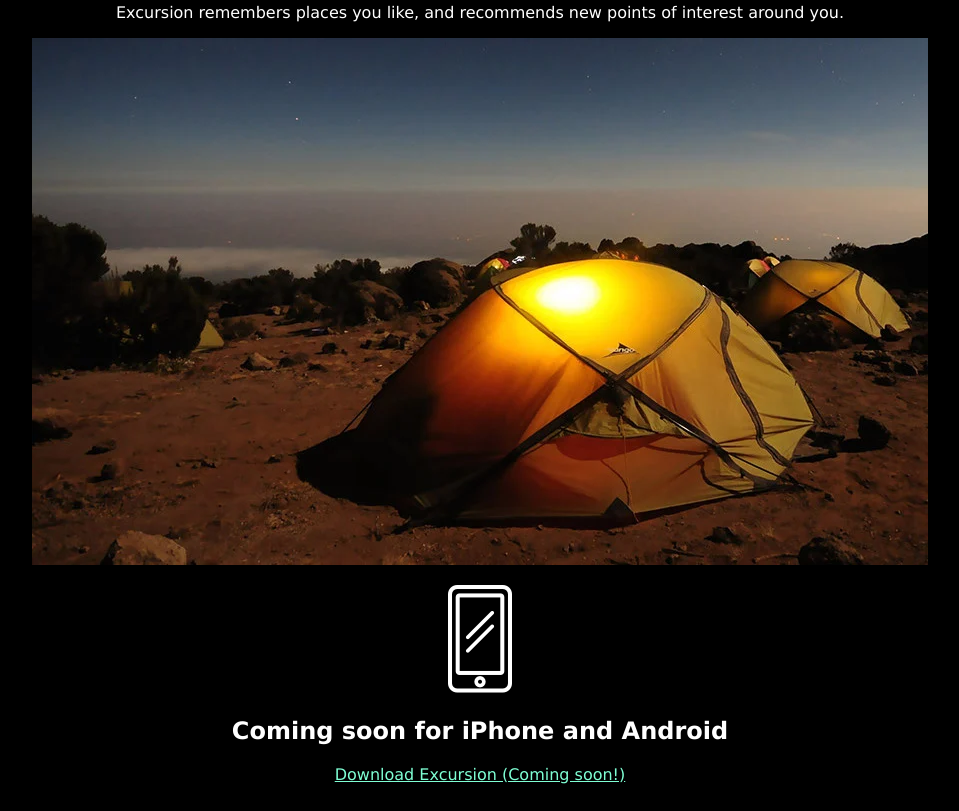
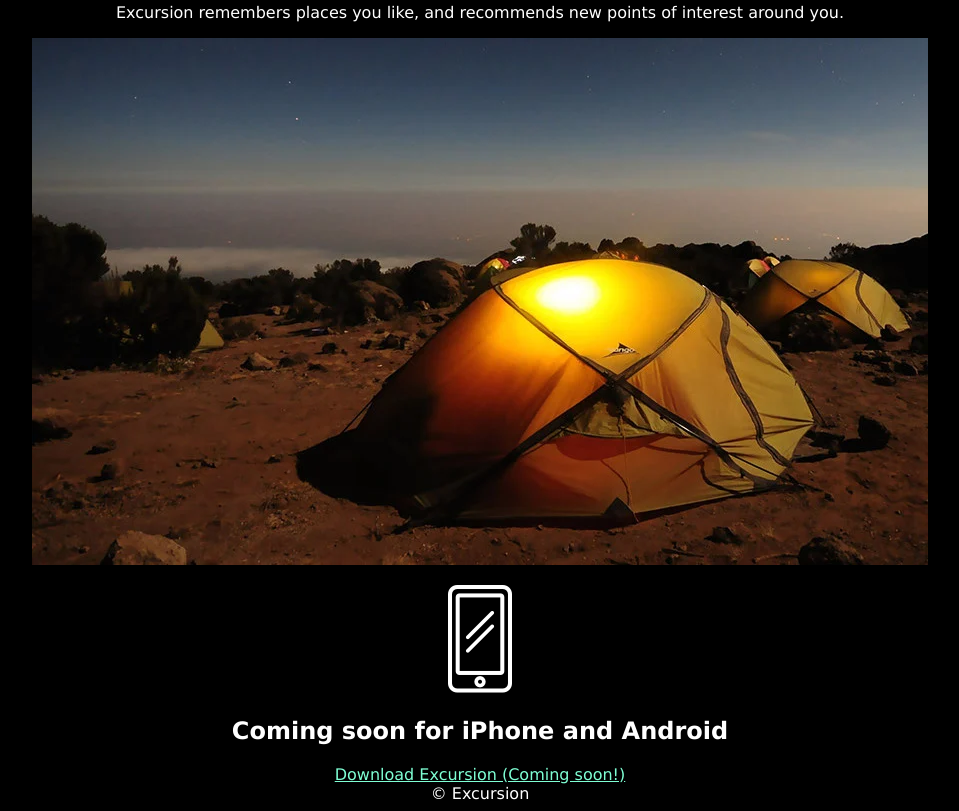
Before and after one commit to snails-pace/excursion, a plain HTML site: page index.html in a window 1280 px wide. Shown: the part 379-1190 px from the top of the page, without its empty margins (160-1119 px from the left). Drawn offline with Linux system fonts and the light colour scheme.

Commit message:
Add copyright to footer

```diff
--- a/index.html
+++ b/index.html
@@ -27,6 +27,6 @@
             <h2>Coming soon for iPhone and Android</h2>
             <a href="https://content.codecademy.com/programs/freelance-one/excursion/index.html#">Download Excursion (Coming soon!)</a>
         </main>
-
+        <footer>&copy; Excursion</footer>
     </body>
 </html>
```
